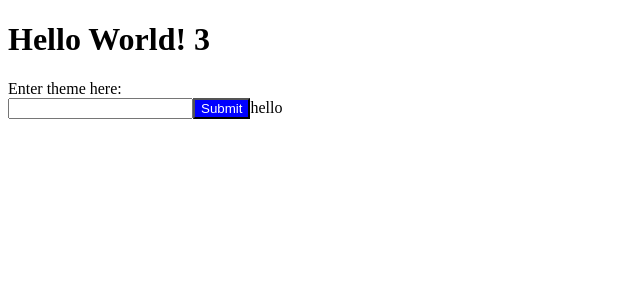
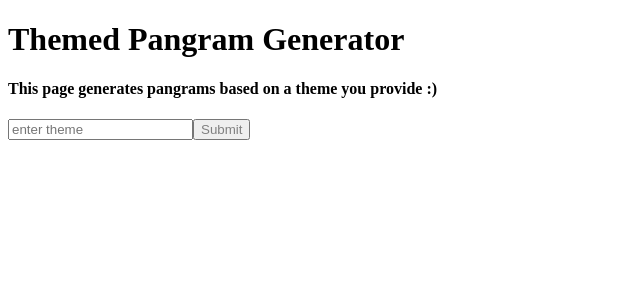
Before and after one commit to jchinrichs7/themed-pangram, an Angular app: page / in a window 1280 px wide. Shown: the top 300 px of the page, without its empty margins (0-640 px from the left). Built offline with nearby package versions, Linux system fonts and the light colour scheme.

Commit message:
created input for the theme

```diff
--- a/src/app/app.component.html
+++ b/src/app/app.component.html
@@ -1,5 +1,6 @@
 <!DOCTYPE html>
 <html>
-<h1> Hello World! 3 </h1>
+<h1> Themed Pangram Generator</h1>
+<h4> This page generates pangrams based on a theme you provide :) </h4>
 <app-theme-box></app-theme-box>
 </html>
--- a/src/app/app.module.ts
+++ b/src/app/app.module.ts
@@ -3,6 +3,8 @@ import { BrowserModule } from '@angular/platform-browser';
 
 import { AppComponent } from './app.component';
 import { ThemeBoxComponent } from './theme-box/theme-box.component';
+import { FormsModule } from '@angular/forms';
+import { Theme } from './theme';
 
 @NgModule({
   declarations: [
@@ -10,7 +12,8 @@ import { ThemeBoxComponent } from './theme-box/theme-box.component';
     ThemeBoxComponent
   ],
   imports: [
-    BrowserModule
+    BrowserModule,
+    FormsModule
   ],
   providers: [],
   bootstrap: [AppComponent]
--- a/src/app/theme-box/theme-box.component.css
+++ b/src/app/theme-box/theme-box.component.css
@@ -7,3 +7,7 @@
 {
 	white-space: nowrap
 }
+#submitButton
+{
+	color: gray;
+}
--- a/src/app/theme-box/theme-box.component.html
+++ b/src/app/theme-box/theme-box.component.html
@@ -1,4 +1,5 @@
-<section id="theme-instructions">Enter theme here:</section>
-<input type="text" name="theme-box">
-<button class="button" type="button" id="submit" (click)="submitTheme()">Submit</button>
-<span>hello</span>
+<form #themeEntry="ngForm" (ngSubmit)="getValues(themeEntry.value.theme)">
+	<input type="text" ngModel id="text" name="theme" placeholder="enter theme">
+	<button type="button" (click)="submitTheme()" id="submitButton">Submit</button>
+</form>
+<h3>{{theme.value}}</h3>
--- a/src/app/theme-box/theme-box.component.ts
+++ b/src/app/theme-box/theme-box.component.ts
@@ -1,4 +1,6 @@
 import { Component, OnInit } from '@angular/core';
+import { FormsModule } from '@angular/forms';
+import { Theme } from '../theme';
 
 @Component({
   selector: 'app-theme-box',
@@ -7,8 +9,20 @@ import { Component, OnInit } from '@angular/core';
 })
 export class ThemeBoxComponent implements OnInit {
 
-  submitTheme(): void
+  theme: Theme = {
+    value: "",
+    letters: []
+  }
+
+  //this is if the user hits submit
+  submitTheme(): void {
+    this.getValues((<HTMLInputElement>document.getElementById("text")).value.toString())
+  }
+
+  //this is if the user hits enter on the box
+  getValues(val: string)
   {
+    this.theme.value = val;
   }
 
   constructor() { }
--- /dev/null
+++ b/src/app/theme.ts
@@ -0,0 +1,4 @@
+export interface Theme {
+	value: string;
+	letters: boolean[];
+}
```
